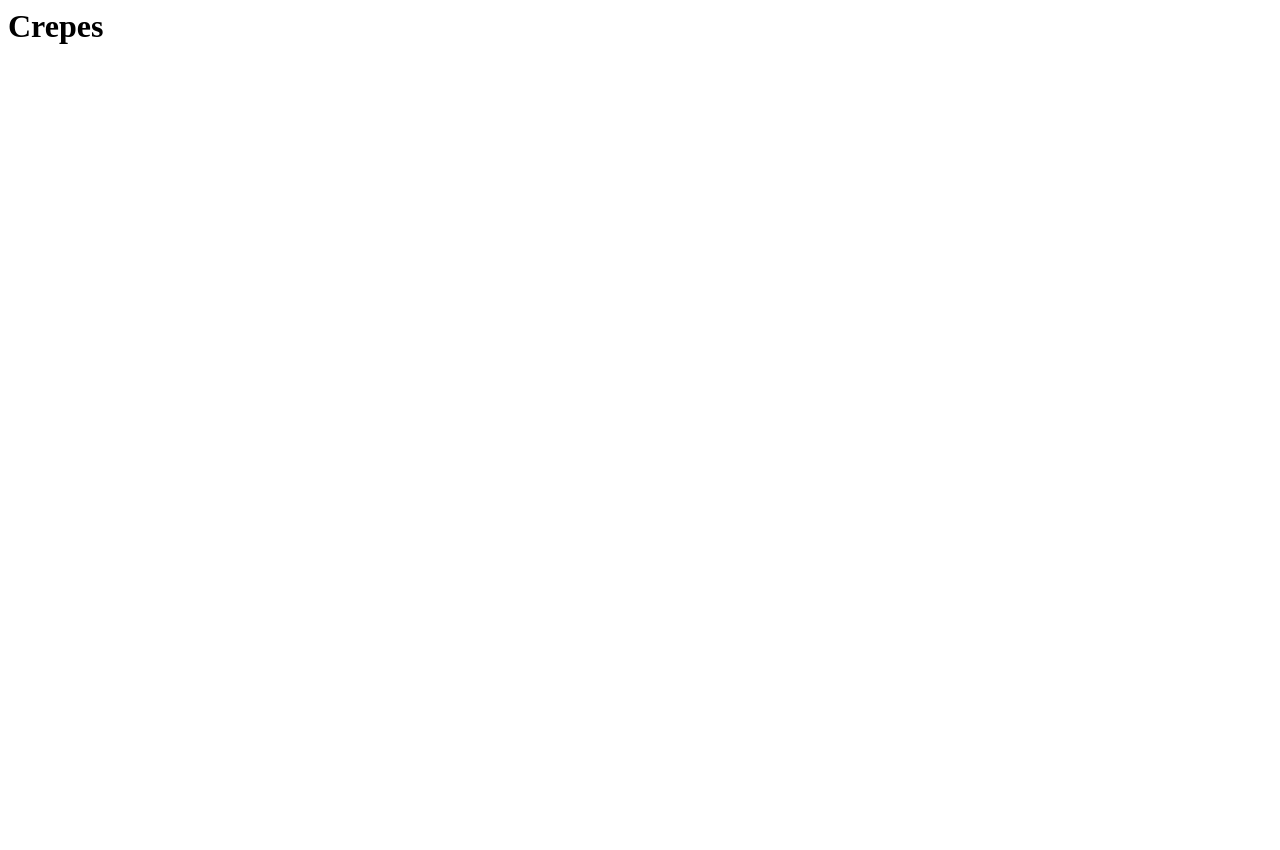
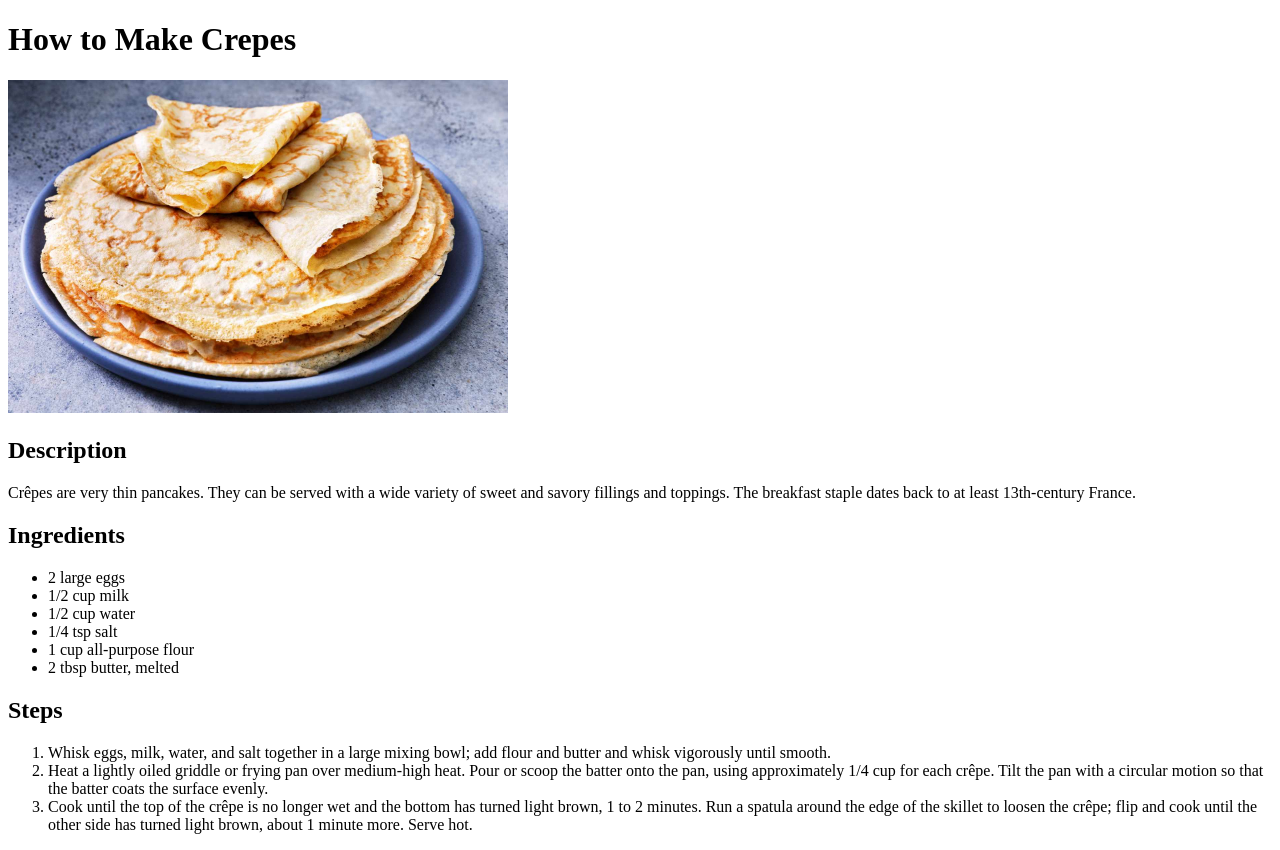
Before and after one commit to AndyTang285/odin-recipes, a plain HTML site: page recipes/crepes.html in a window 1280 px wide. Before the commit the page ends 800 px from the top, so only its background shows below. Drawn offline with Linux system fonts and the light colour scheme.

Commit message:
complete all three recipes

```diff
--- a/recipes/crepes.html
+++ b/recipes/crepes.html
@@ -1 +1,42 @@
-<h1>Crepes</h1>
+<!DOCTYPE html>
+<html lang="en">
+<head>
+    <meta charset="UTF-8">
+    <meta name="viewport" content="width=, initial-scale=1.0">
+    <title>Crepes Recipe</title>
+</head>
+<body>
+    <h1>How to Make Crepes</h1>
+    <img src="/img/crepes.jpg" alt="plate of crepes" width="500">
+    <h2>Description</h2>
+    <p>Crêpes are very thin pancakes. They can be served with
+    a wide variety of sweet and savory fillings and toppings.
+    The breakfast staple dates back to at least 13th-century France.</p>
+    <h2>Ingredients</h2>
+    <ul>
+        <li>2 large eggs</li>
+        <li>1/2 cup milk</li>
+        <li>1/2 cup water</li>
+        <li>1/4 tsp salt</li>
+        <li>1 cup all-purpose flour</li>
+        <li>2 tbsp butter, melted</li>
+    </ul>
+
+    <h2>Steps</h2>
+    <ol>
+        <li>Whisk eggs, milk, water, and salt together in a
+            large mixing bowl; add flour and butter and
+            whisk vigorously until smooth.</li>
+        <li>Heat a lightly oiled griddle or frying pan over
+            medium-high heat. Pour or scoop the batter onto
+            the pan, using approximately 1/4 cup for each crêpe.
+            Tilt the pan with a circular motion so that the
+            batter coats the surface evenly.</li>
+        <li>Cook until the top of the crêpe is no longer wet
+            and the bottom has turned light brown, 1 to 2 minutes.
+            Run a spatula around the edge of the skillet to loosen
+            the crêpe; flip and cook until the other side has
+            turned light brown, about 1 minute more. Serve hot.</li>
+    </ol>
+</body>
+</html>
```
Also changed, not shown: index.html (+10 -2 lines), recipes/frenchToast.html (added, +34 -0 lines), recipes/pancakes.html (added, +39 -0 lines), img/crepes.jpg (added), img/frenchToast.jpg (added), img/pancakes.jpg (added).
